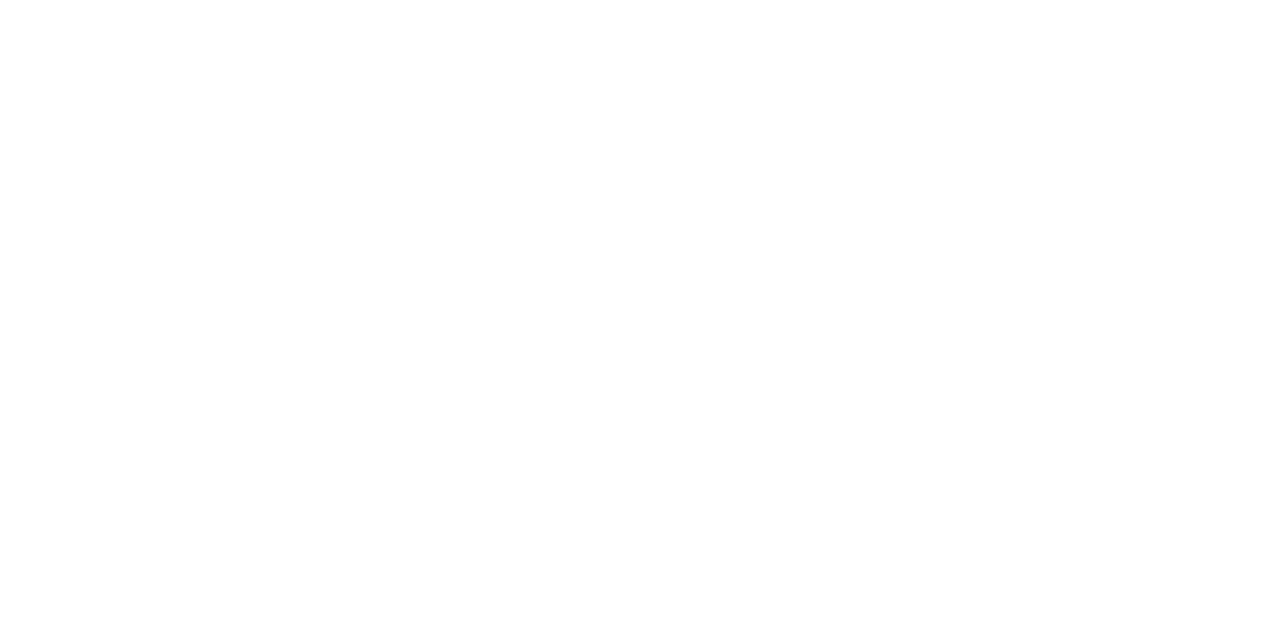
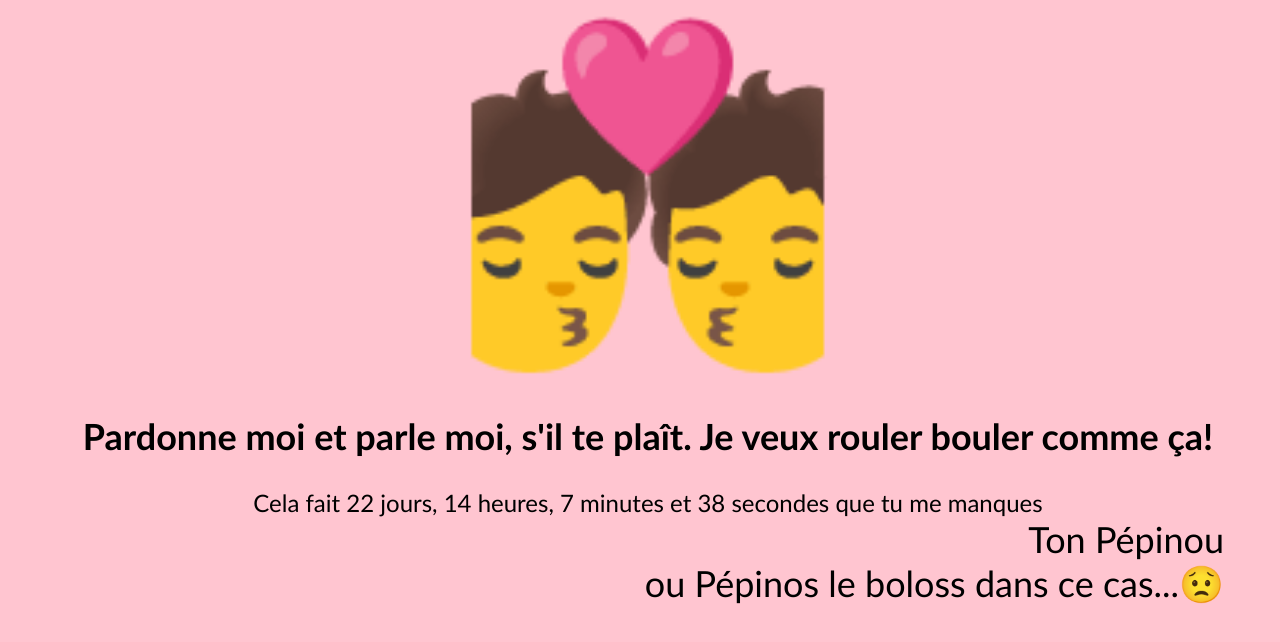
Before and after one commit to ArthurGuillard/ArthurGuillard.github.io, a plain HTML site: page index.html in a window 1280 px wide. Drawn offline with Linux system fonts and the light colour scheme.

Commit message:
roule boule

```diff
--- a/charlotte.css
+++ b/charlotte.css
@@ -15,7 +15,6 @@ body {
 .CharlotteEmoji {
     text-align: center;
     font-size: 25vw;
-
 }
 
 .IMissYouCounter {
@@ -47,16 +46,17 @@ body {
     font-family: "Trebuchet MS", Helvetica, sans-serif
 }
 
-.rouleboulle {
-    animation: roule 3s infinite;
+.rouleboule {
+    display: inline-block;
+    -webkit-animation: rotation 5s infinite linear;
 }
 
-@keyframes roule {
+@-webkit-keyframes rotation {
     from {
-        transform: rotate(0deg);
+        -webkit-transform: rotate(0deg);
     }
     to {
-        transform: rotate(360deg);
+        -webkit-transform: rotate(359deg);
     }
 }
 
--- a/index.html
+++ b/index.html
@@ -1,59 +1,59 @@
-<!--<!DOCTYPE html>-->
-<!--<html lang="fr">-->
-<!--    <head>-->
-<!--        <meta charset="utf-8">-->
-<!--        <meta name="viewport" content="width=device-width, initial-scale=1.0" />-->
-<!--        <title>charlottejetaime.fr</title>-->
-<!--        <link rel="stylesheet" type="text/css" href="charlotte.css">-->
-<!--    </head>-->
-<!--    <body>-->
-<!--        <script type="application/javascript">-->
-<!--            /*-->
-<!--                <span role="img" aria-label={"petitPaquetage"}>🎒️</span>-->
-<!--                <span role="img" aria-label={"heart"}>❤️</span>-->
-<!--                <span  role="img" aria-label={"licornotte"}>🦄</span>-->
-<!--                <span  role="img" aria-label={"rouleboulle"}>💏️</span>-->
-<!--                <span  role="img" aria-label={"renardo"}>🦊</span>-->
-<!--             */-->
-<!--          const getChronometerMessage = () => {-->
-<!--            let dateNow = new Date();-->
-<!--            let sadMonday = new Date().setTime(1584401400000);-->
-<!--            let delta = Math.abs(dateNow - sadMonday) / 1000;-->
-<!--            const days = Math.floor(delta / 86400);-->
-<!--            delta -= days * 86400;-->
-<!--            const hours = Math.floor(delta / 3600) % 24;-->
-<!--            delta -= hours * 3600;-->
-<!--            const minutes = Math.floor(delta / 60) % 60;-->
-<!--            delta -= minutes * 60;-->
-<!--            const seconds = delta % 60;-->
+<!DOCTYPE html>
+<html lang="fr">
+    <head>
+        <meta charset="utf-8">
+        <meta name="viewport" content="width=device-width, initial-scale=1.0" />
+        <title>charlottejetaime.fr</title>
+        <link rel="stylesheet" type="text/css" href="charlotte.css">
+    </head>
+    <body>
+        <script type="application/javascript">
+            /*
+                <span role="img" aria-label={"petitPaquetage"}>🎒️</span>
+                <span role="img" aria-label={"heart"}>❤️</span>
+                <span  role="img" aria-label={"licornotte"}>🦄</span>
+                <span  role="img" aria-label={"rouleboulle"}>💏️</span>
+                <span  role="img" aria-label={"renardo"}>🦊</span>
+             */
+          const getChronometerMessage = () => {
+            let dateNow = new Date();
+            let sadMonday = new Date().setTime(1584401400000);
+            let delta = Math.abs(dateNow - sadMonday) / 1000;
+            const days = Math.floor(delta / 86400);
+            delta -= days * 86400;
+            const hours = Math.floor(delta / 3600) % 24;
+            delta -= hours * 3600;
+            const minutes = Math.floor(delta / 60) % 60;
+            delta -= minutes * 60;
+            const seconds = delta % 60;
 
-<!--            return `Cela fait ${days} jours, ${hours} heures, ${minutes} minutes et ${seconds.toFixed()} secondes que tu me manques`;-->
-<!--          };-->
+            return `Cela fait ${days} jours, ${hours} heures, ${minutes} minutes et ${seconds.toFixed()} secondes que tu me manques`;
+          };
 
-<!--          window.onload = () => {-->
-<!--            const iMissYouNode = document.getElementById('iMissYouCounter');-->
-<!--            iMissYouNode.appendChild(document.createTextNode(getChronometerMessage()));-->
-<!--            setInterval(() => {-->
-<!--              iMissYouNode.innerHTML = "";-->
-<!--              iMissYouNode.appendChild(document.createTextNode(getChronometerMessage()));-->
-<!--            }, 1000);-->
-<!--          }-->
-<!--        </script>-->
-<!--        <div class="CharlotteMain">-->
-<!--            <div class="CharlotteEmoji">-->
-<!--                <span class="glow" role="img" aria-label={"licornotte"}>🦄</span>-->
-<!--            </div>-->
-<!--            <div class="CharlotteMessage">-->
-<!--                <h2>-->
-<!--                    Nous étions une start-up. Devenons une LICORNE!!! Je t'aime, parle moi...-->
-<!--                </h2>-->
-<!--            </div>-->
-<!--            <div id="iMissYouCounter" class="IMissYouCounter">-->
-<!--            </div>-->
-<!--            <div class="Pepinou">-->
-<!--                <div class="SubPepinou">Ton Pépinou</div>-->
-<!--                <div class="SubPepinou-2">ou Pépinos le boloss dans ce cas...<span role="img" aria-label={"sadArthur"}>😟 </span></div>-->
-<!--            </div>-->
-<!--        </div>-->
-<!--    </body>-->
-<!--</html>-->
+          window.onload = () => {
+            const iMissYouNode = document.getElementById('iMissYouCounter');
+            iMissYouNode.appendChild(document.createTextNode(getChronometerMessage()));
+            setInterval(() => {
+              iMissYouNode.innerHTML = "";
+              iMissYouNode.appendChild(document.createTextNode(getChronometerMessage()));
+            }, 1000);
+          }
+        </script>
+        <div class="CharlotteMain">
+            <div class="CharlotteEmoji">
+                <span class="rouleboule" role="img" aria-label={"rouleboule"}>💏️</span>
+            </div>
+            <div class="CharlotteMessage">
+                <h2>
+                    Pardonne moi et parle moi, s'il te plaît. Je veux rouler bouler comme ça!
+                </h2>
+            </div>
+            <div id="iMissYouCounter" class="IMissYouCounter">
+            </div>
+            <div class="Pepinou">
+                <div class="SubPepinou">Ton Pépinou</div>
+                <div class="SubPepinou-2">ou Pépinos le boloss dans ce cas...<span role="img" aria-label={"sadArthur"}>😟 </span></div>
+            </div>
+        </div>
+    </body>
+</html>
```
